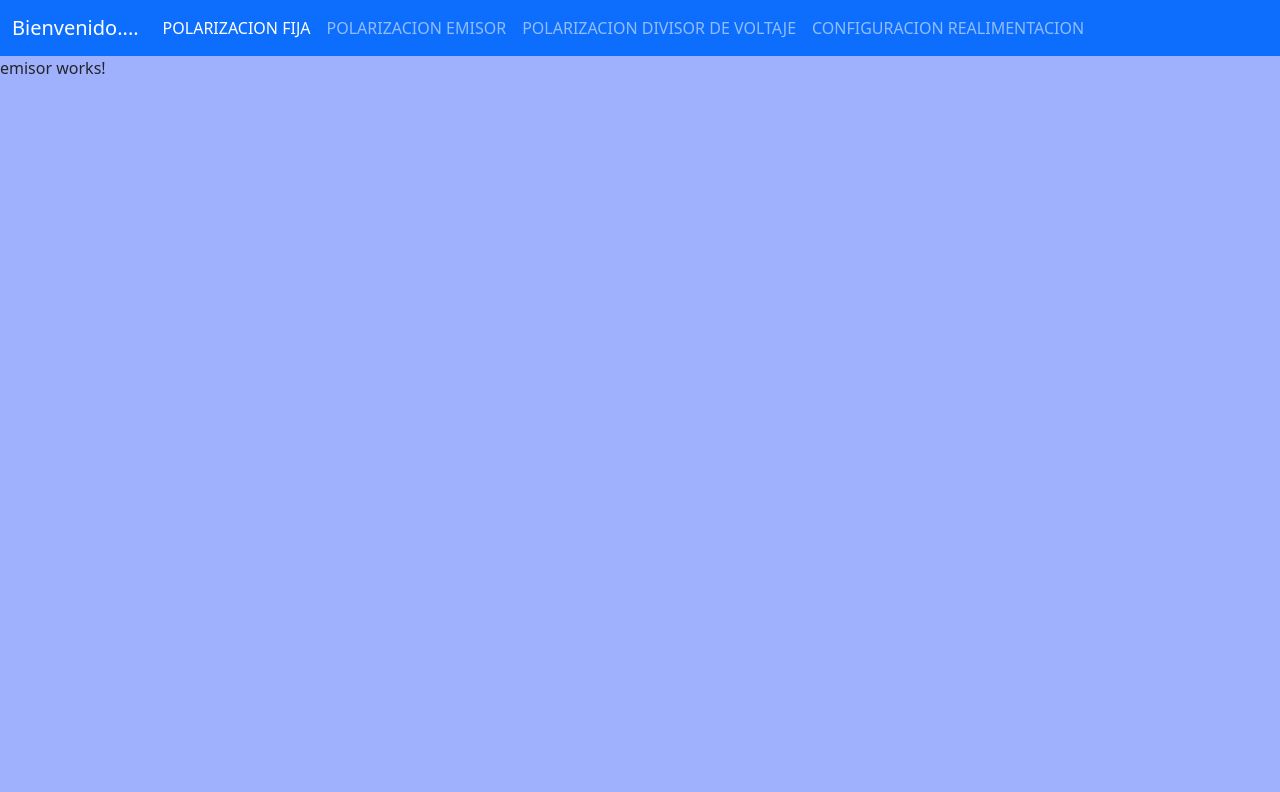
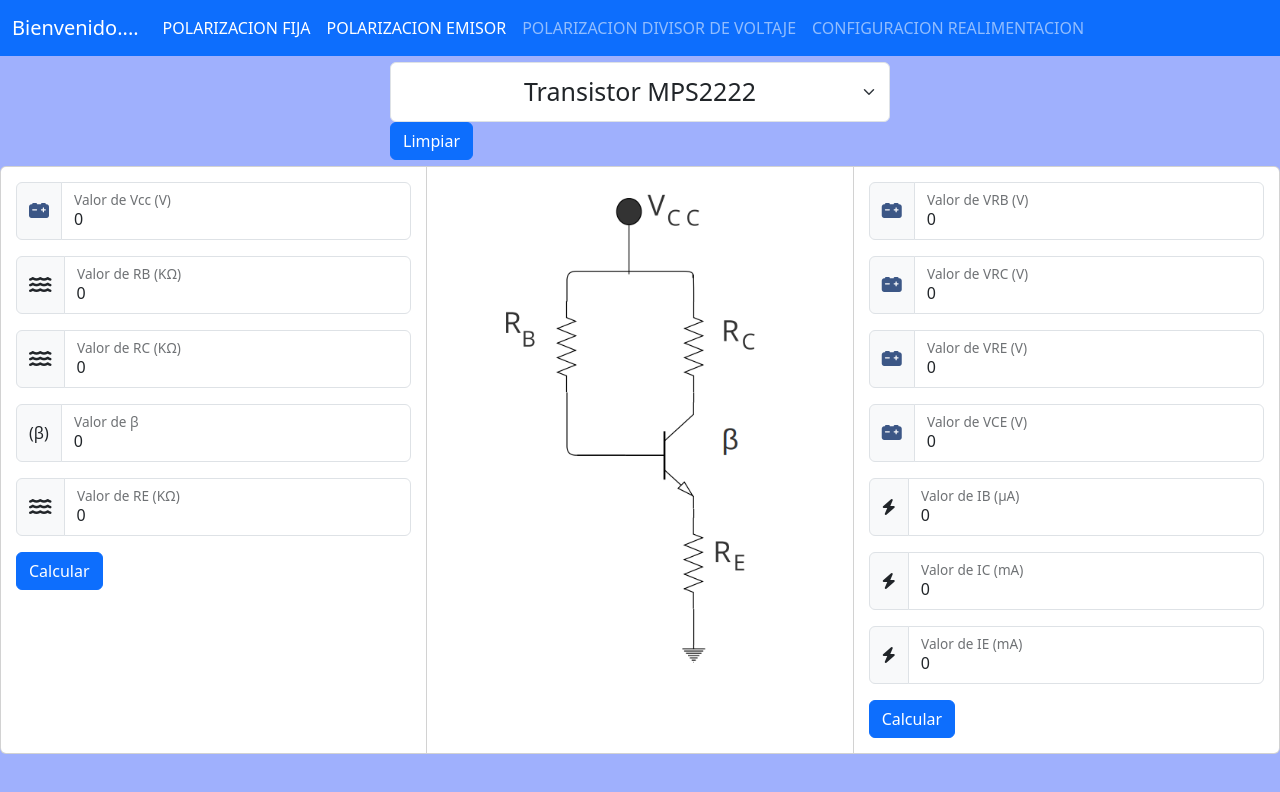
Before and after one commit to josueDanielpp/Electronica, an Angular app: page /polarizacion-emisor in a window 1280 px wide. Shown: the top 792 px of the page. Built offline with nearby package versions, Linux system fonts and the light colour scheme.

Commit message:
Agregué la configuracion por emisor

```diff
--- a/src/app/emisor/emisor.component.css
+++ b/src/app/emisor/emisor.component.css
@@ -0,0 +1,20 @@
+#DivSelect{
+    width: 40%;
+    margin: 0 auto;
+    padding: 6px;
+}
+
+select{
+    padding: 10px;
+    font-size: 25px;
+    text-align: center;
+}
+
+img{
+    width: 100%;
+    height: 100%;
+}
+
+.card{
+    padding: 15px;
+}
--- a/src/app/emisor/emisor.component.html
+++ b/src/app/emisor/emisor.component.html
@@ -1 +1,141 @@
-<p>emisor works!</p>
+<div id="DivSelect">
+    <select #transistor class="form-select" aria-label="Default select example">
+        <option selected value="MPS2222">Transistor MPS2222</option>
+        <option value="TIP41">Transistor TIP41</option>
+        <option value="BC547">Transistor BC547</option>
+    </select>
+
+    <div class="col-12">
+        <button (click)="reset()" type="submit" class="btn btn-primary">Limpiar</button>
+    </div>
+
+</div>
+
+<div class="card-group">
+
+    <div class="card">
+
+        <div class="input-group mb-3">
+            <span class="input-group-text"><i class="fa-sharp fa-solid fa-car-battery fa-lg"
+                    style="color: #3c5786;"></i></span>
+            <div class="form-floating">
+                <input [(ngModel)]="vcc" (click)="desactivarFormulario(1)" [disabled]="!form1Habilitado" type="text" class="form-control" id="floatingInputGroup1" placeholder="Username">
+                <label for="floatingInputGroup1">Valor de Vcc (V)</label>
+            </div>
+        </div>
+
+        <div class="input-group mb-3">
+            <span class="input-group-text"><i class="fa-solid fa-water fa-lg"></i></span>
+            <div class="form-floating">
+                <input [(ngModel)]="rb" (click)="desactivarFormulario(1)" [disabled]="!form1Habilitado"  type="text" class="form-control" id="floatingInputGroup1" placeholder="Username">
+                <label for="floatingInputGroup1">Valor de RB (KΩ)</label>
+            </div>
+        </div>
+
+        <div class="input-group mb-3">
+            <span class="input-group-text"><i class="fa-solid fa-water fa-lg"></i></span>
+            <div class="form-floating">
+                <input [(ngModel)]="rc" (click)="desactivarFormulario(1)" [disabled]="!form1Habilitado"  type="text" class="form-control" id="floatingInputGroup1" placeholder="Username">
+                <label for="floatingInputGroup1">Valor de RC (KΩ)</label>
+            </div>
+        </div>
+
+        <div class="input-group mb-3">
+            <span class="input-group-text">(β)</span>
+            <div class="form-floating">
+                <input [(ngModel)]="beta" (click)="desactivarFormulario(1)" [disabled]="!form1Habilitado" type="text" class="form-control" id="floatingInputGroup1" placeholder="Username">
+                <label for="floatingInputGroup1">Valor de β</label>
+            </div>
+        </div>
+
+        <div class="input-group mb-3">
+            <span class="input-group-text"><i class="fa-solid fa-water fa-lg"></i></span>
+            <div class="form-floating">
+                <input [(ngModel)]="re" (click)="desactivarFormulario(1)" [disabled]="!form1Habilitado"  type="text" class="form-control" id="floatingInputGroup1" placeholder="Username">
+                <label for="floatingInputGroup1">Valor de RE (KΩ)</label>
+            </div>
+        </div>
+        <div class="col-12">
+            <button [disabled]="!form1Habilitado" (click)="validaValoresForm1(transistor.value)" type="submit" class="btn btn-primary">Calcular</button>
+        </div>
+
+    </div>
+
+    <div class="card" [ngSwitch]="form1Habilitado">
+        <div *ngSwitchCase="true">
+            <img src="../../assets/img/EmisorResistencias.png" alt="">
+        </div>
+        <div *ngSwitchDefault>
+            <img src="../../assets/img/EmisorVoltajes.png" alt="">
+        </div>
+
+    </div>
+
+    <div class="card">
+
+        <div class="input-group mb-3">
+            <span class="input-group-text"><i class="fa-sharp fa-solid fa-car-battery fa-lg"
+                    style="color: #3c5786;"></i></span>
+            <div class="form-floating">
+                <input [(ngModel)]="vrb" (click)="desactivarFormulario(2)" [disabled]="!form2Habilitado"  type="text" class="form-control" id="floatingInputGroup1" placeholder="Username">
+                <label for="floatingInputGroup1">Valor de VRB (V)</label>
+            </div>
+        </div>
+
+        <div class="input-group mb-3">
+            <span class="input-group-text"><i class="fa-sharp fa-solid fa-car-battery fa-lg"
+                    style="color: #3c5786;"></i></span>
+            <div class="form-floating">
+                <input [(ngModel)]="vrc" (click)="desactivarFormulario(2)" [disabled]="!form2Habilitado"  type="text" class="form-control" id="floatingInputGroup1" placeholder="Username">
+                <label for="floatingInputGroup1">Valor de VRC (V)</label>
+            </div>
+        </div>
+
+        <div class="input-group mb-3">
+            <span class="input-group-text"><i class="fa-sharp fa-solid fa-car-battery fa-lg"
+                    style="color: #3c5786;"></i></span>
+            <div class="form-floating">
+                <input [(ngModel)]="vre" (click)="desactivarFormulario(2)" [disabled]="!form2Habilitado"  type="text" class="form-control" id="floatingInputGroup1" placeholder="Username">
+                <label for="floatingInputGroup1">Valor de VRE (V)</label>
+            </div>
+        </div>
+
+        <div class="input-group mb-3">
+            <span class="input-group-text"><i class="fa-sharp fa-solid fa-car-battery fa-lg"
+                    style="color: #3c5786;"></i></span>
+            <div class="form-floating">
+                <input [(ngModel)]="vce" (click)="desactivarFormulario(2)" [disabled]="!form2Habilitado"  type="text" class="form-control" id="floatingInputGroup1" placeholder="Username">
+                <label for="floatingInputGroup1">Valor de VCE (V)</label>
+            </div>
+        </div>
+
+        <div class="input-group mb-3">
+            <span class="input-group-text"><i class="fa-solid fa-bolt"></i></span>
+            <div class="form-floating">
+                <input [(ngModel)]="ib" (click)="desactivarFormulario(2)" [disabled]="!form2Habilitado"  type="text" class="form-control" id="floatingInputGroup1" placeholder="Username">
+                <label for="floatingInputGroup1">Valor de IB (μA)</label>
+            </div>
+        </div>
+
+        <div class="input-group mb-3">
+            <span class="input-group-text"><i class="fa-solid fa-bolt"></i></span>
+            <div class="form-floating">
+                <input [(ngModel)]="ic"(click)="desactivarFormulario(2)" [disabled]="!form2Habilitado"  type="text" class="form-control" id="floatingInputGroup1" placeholder="Username">
+                <label for="floatingInputGroup1">Valor de IC (mA)</label>
+            </div>
+        </div>
+
+        <div class="input-group mb-3">
+            <span class="input-group-text"><i class="fa-solid fa-bolt"></i></span>
+            <div class="form-floating">
+                <input [(ngModel)]="ie"(click)="desactivarFormulario(2)" [disabled]="!form2Habilitado"  type="text" class="form-control" id="floatingInputGroup1" placeholder="Username">
+                <label for="floatingInputGroup1">Valor de IE (mA)</label>
+            </div>
+        </div>
+
+        <div class="col-12">
+            <button [disabled]="!form2Habilitado" (click)="validaValoresForm2(transistor.value)" type="submit" class="btn btn-primary">Calcular</button>
+        </div>
+
+    </div>
+</div>
--- a/src/app/emisor/emisor.component.ts
+++ b/src/app/emisor/emisor.component.ts
@@ -7,4 +7,110 @@ import { Component } from '@angular/core';
 })
 export class EmisorComponent {
 
+  form1Habilitado:boolean = true;
+  form2Habilitado:boolean = true;
+  // Valores 1er formulario:
+  vcc:number=0;
+  rb:number=0;
+  rc:number=0;
+  re:number=0;
+  beta:number=0;
+
+  // Valores 2do formulario:
+  vrb:number=0;
+  vrc:number=0;
+  vre:number=0;
+  vce:number=0;
+  ib:number=0;
+  ic:number=0;
+  ie:number=0;
+  aux:number=0;
+
+  desactivarFormulario(form:number):void{
+    // Si dio clic al formulario 1 se desactiva el 2do formulario
+    if(form == 1){
+      this.form2Habilitado = false;
+    }
+    else{ // Si dio clic al formulario 2 se desactiva el 1er formulario
+      this.form1Habilitado = false;
+    }
+
+  }
+
+  // Inicializa ambos formularios
+  reset():void{
+    this.form1Habilitado = true;
+    this.form2Habilitado = true;
+    this.vcc = 0;
+    this.rb = 0;
+    this.rc = 0;
+    this.re = 0;
+    this.beta = 0;
+    this.vrb = 0;
+    this.vrc = 0;
+    this.vre = 0;
+    this.vce = 0;
+    this.ib = 0;
+    this.ic = 0;
+    this.ie = 0;
+    this.aux = 0;
+
+  }
+
+  validaValoresForm1(transistor:string):void{
+    // Faltan Validaciones para cada transistor
+
+    this.calcularForm1();
+  }
+
+  calcularForm1():void{
+    // Calcular corriente de IB:
+    this.aux = Number(this.beta)+Number(1);
+    this.ib = (this.vcc-0.7)/(Number(this.rb*1000)+Number((this.aux)*(this.re*1000)));
+    this.ib *=1000000;
+
+    // Calcular corriente de IC:
+    this.ic = this.beta*this.ib;
+    this.ic/=1000;
+
+    //Calcular corriente de IE
+    this.ie = Number(this.ib/1000000) + Number(this.ic);
+    //this.ie = Number(this.ib/1000000) + Number(this.ic/1000);
+
+    // Calcular VRE
+    this.vre = ((this.re*1000)*(Number(this.ib/1000000) + Number(this.ic/1000)));
+
+    // Calcular VRC
+    this.vrc = (this.rc*this.ic);
+
+    // Calcular VRB
+    this.vrb = ((this.rb*1000)*(this.ib/1000000));
+
+    // Calcular VCE
+    this.vce = this.vcc - this.vrc - this.vre;
+  }
+
+
+  validaValoresForm2(transistor:string):void{
+    // Faltan Validaciones para cada transistor
+
+    this.calcularForm2();
+  }
+
+  calcularForm2():void{
+    // Calcular RB
+    this.rb = this.vrb/(this.ib/1000000);
+    this.rb/=1000; // Convertir a Kilo-Ohms
+
+    // Calcular RC
+    this.rc = this.vrc/(this.ic/1000);
+    this.rc/=1000; // Convertir a Kilo-Ohms
+
+    this.re = this.vre/(this.ie/1000);
+    this.re/=1000;
+
+    this.vcc= Number(this.vrc) + Number(this.vce) + Number(this.vre);
+
+    this.beta = (this.ic/1000)/(this.ib/1000000);
+  }
 }
--- a/src/app/menu/menu.component.html
+++ b/src/app/menu/menu.component.html
@@ -7,7 +7,7 @@
       <div class="collapse navbar-collapse" id="navbarNavAltMarkup">
         <div class="navbar-nav">
           <a class="nav-link active" aria-current="page" [routerLink]="['/polarizacion-fija']" >POLARIZACION FIJA</a>
-          <a class="nav-link" [routerLink]="['/polarizacion-emisor']">POLARIZACION EMISOR</a>
+          <a class="nav-link active" aria-current="page" [routerLink]="['/polarizacion-emisor']">POLARIZACION EMISOR</a>
           <a class="nav-link" [routerLink]="['/polarizacion-Divisor']">POLARIZACION DIVISOR DE VOLTAJE</a>
           <a class="nav-link" [routerLink]="['/polarizacion-Realimentacion']">CONFIGURACION REALIMENTACION</a>
         </div>
```
Also changed, not shown: src/assets/img/EmisorResistencias.png (added), src/assets/img/EmisorVoltajes.png (added).
